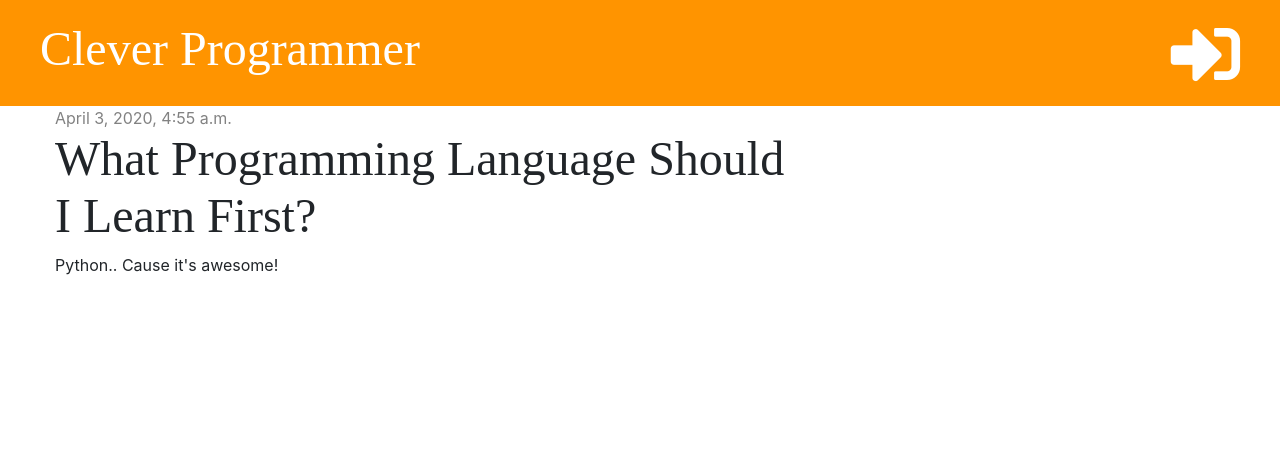
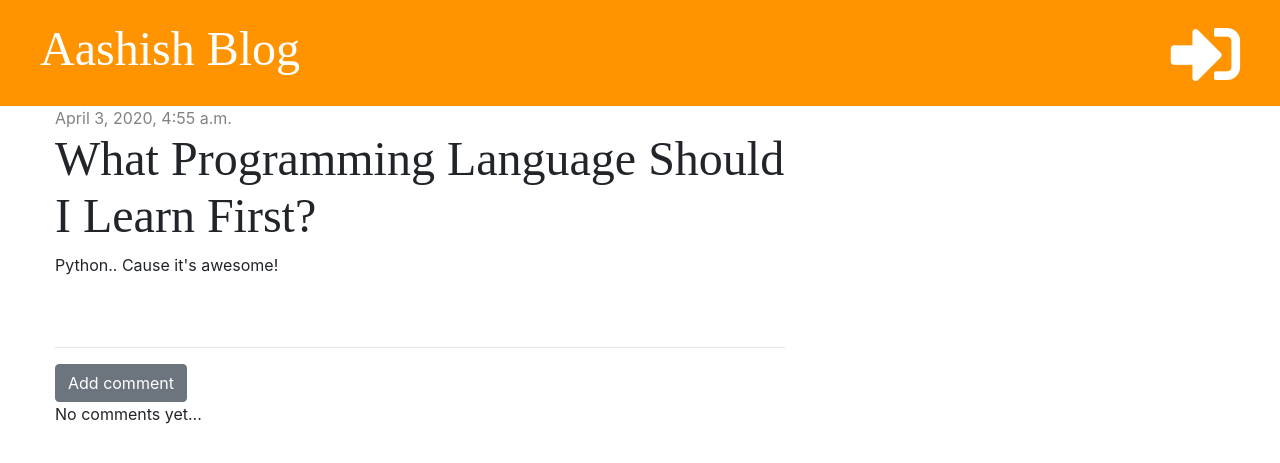
Before and after one commit to aashishshrestha09/my_django_site, a Django app: page /post/1/ in a window 1280 px wide. Shown: the top 463 px of the page. Run offline with Django 3.2, Linux system fonts and the light colour scheme; data comes from the database, SQL or seed files in the repository; both versions use the stored data as it was after the commit; some libraries are stand-ins or nearby versions.

Commit message:
Add feature to comment on blog posts.

```diff
--- a/blog/admin.py
+++ b/blog/admin.py
@@ -1,5 +1,6 @@
 from django.contrib import admin
-from .models import Post
+from .models import Post, Comment
 
 # Register your models here.
 admin.site.register(Post)
+admin.site.register(Comment)
--- a/blog/models.py
+++ b/blog/models.py
@@ -16,3 +16,12 @@ class Post(models.Model):
 
     def __str__(self):
         return self.title
+
+class Comment(models.Model):
+    post = models.ForeignKey('blog.Post', on_delete=models.CASCADE, related_name='comments')
+    author = models.CharField(max_length=200)
+    text = models.TextField()
+    created_date = models.DateTimeField(default=timezone.now)
+
+    def __str__(self):
+        return self.text
--- a/blog/static/css/blog.css
+++ b/blog/static/css/blog.css
@@ -45,3 +45,7 @@ h1, h2, h3, h4 {
     font-size: 26pt;
     margin-right: 20px;
 }
+
+.comment {
+    margin: 20px 0px 20px 20px;
+}
--- a/blog/templates/blog/base.html
+++ b/blog/templates/blog/base.html
@@ -26,7 +26,7 @@
         <a href="{% url 'login' %}" class="top-menu"><i class="fas fa-sign-in-alt fa-2x"></i></a>
         {% endif %}
 
-        <h1><a href=" {% url "post_list" %}">Clever Programmer </a></h1>
+        <h1><a href=" {% url "post_list" %}">Aashish Blog</a></h1>
     </div>
 
     <div class="content container">
--- a/blog/templates/blog/post_detail.html
+++ b/blog/templates/blog/post_detail.html
@@ -21,4 +21,25 @@
     <h1>{{ post.title }}</h1>
     <p>{{ post.text|linebreaksbr }}</p>
 </div>
+
+<hr>
+
+<a href="{% url 'add_comment_to_post' pk=post.pk %}" class="btn btn-secondary">Add comment</a>
+
+{% for comment in post.comments.all %}
+<div class="comment">
+
+    <div class=date>
+        {{ comment.created_date }}
+    </div>
+
+    <strong>{{ comment.author }}</strong>
+    <p>{{ comment.text }}</p>
+</div>
+
+{% empty %}
+<p>No comments yet...</p>
+
+
+{% endfor %}
 {% endblock %}
--- a/blog/urls.py
+++ b/blog/urls.py
@@ -9,5 +9,6 @@ urlpatterns = [
     path('post/<int:pk>/edit/', views.post_edit, name='post_edit'),
     path('drafts/', views.post_draft_list, name='post_draft_list'),
     path('post/<int:pk>/publish/', views.post_publish, name='post_publish'),
+    path('post/<int:pk>/comment/', views.add_comment_to_post, name='add_comment_to_post'),
 
 ]
--- a/blog/views.py
+++ b/blog/views.py
@@ -3,7 +3,7 @@ from django.shortcuts import render, get_object_or_404, redirect
 from django.utils import timezone
 
 from .models import Post
-from .forms import PostForm
+from .forms import PostForm, CommentForm
 
 
 # Create your views here.
@@ -61,3 +61,17 @@ def post_publish(request, pk):
     post = get_object_or_404(Post, pk=pk)
     post.publish()
     return redirect('post_detail', pk=pk)
+
+def add_comment_to_post(request, pk):
+    post = get_object_or_404(Post, pk=pk)
+    if request.method == 'POST':
+        form = CommentForm(request.POST)
+        if form.is_valid():
+            comment = form.save(commit=False)
+            comment.author = request.user
+            comment.post = post
+            comment.save()
+            return redirect('post_detail', pk=post.pk)
+    else:
+        form = CommentForm()
+    return render(request, 'blog/add_comment_to_post.html', {'form': form})
```
Also changed, not shown: blog/forms.py (+6 -1 lines), blog/templates/blog/add_comment_to_post.html (added, +12 -0 lines), blog/migrations/0002_comment.py (added), db.sqlite3.
